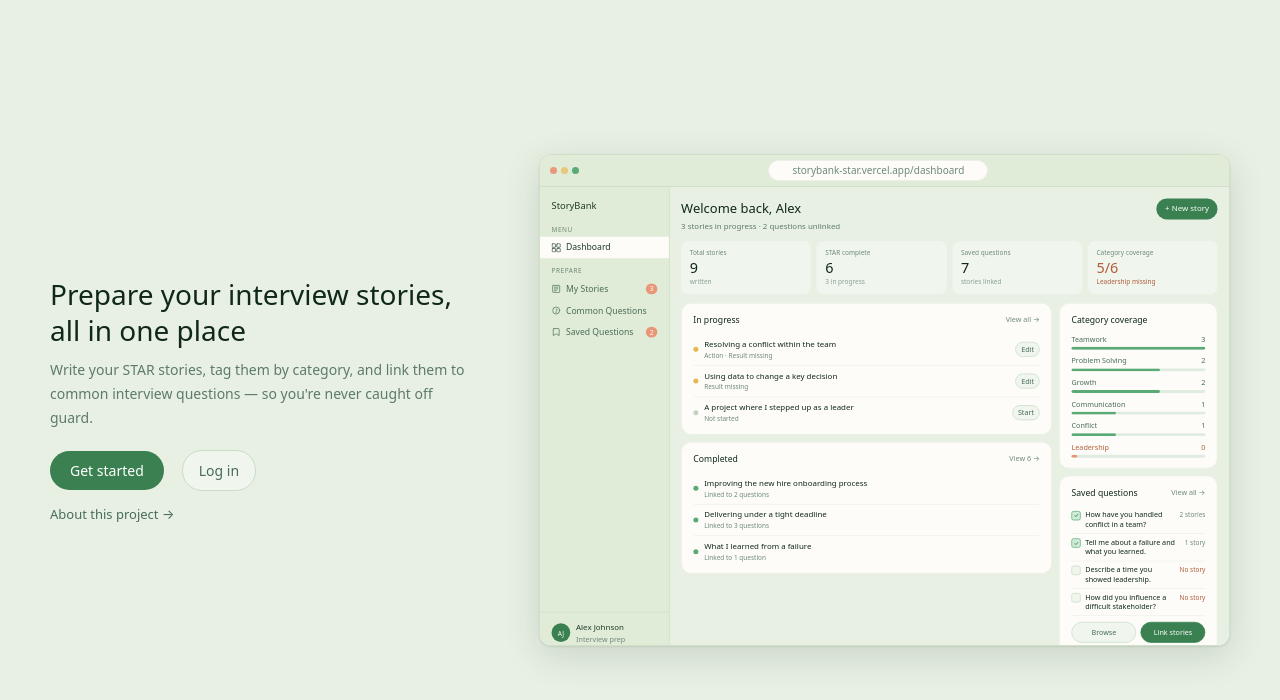
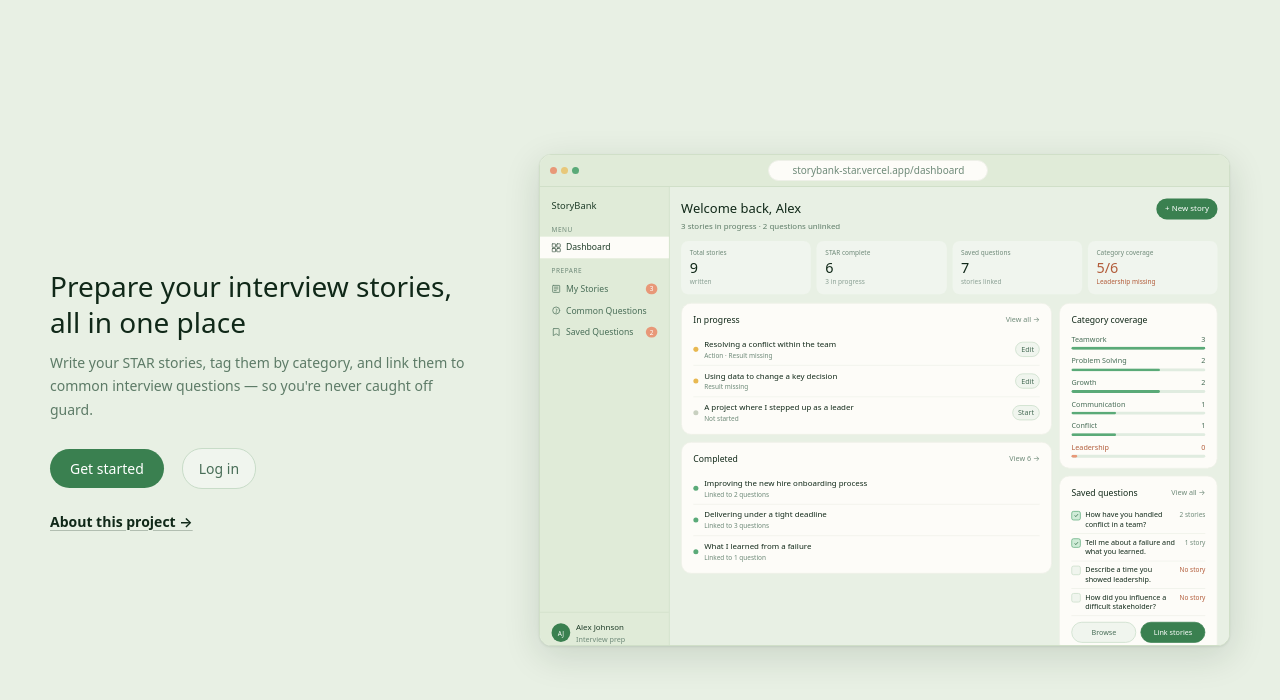
Before and after one commit to park-jenna/storybank, a Next.js app in the folder frontend/: page / in a window 1280 px wide. Shown: the top 700 px of the page. Built offline with nearby package versions, Linux system fonts and the light colour scheme; no server answers.

Commit message:
style(landing): update link styles

```diff
--- a/frontend/src/app/components.css
+++ b/frontend/src/app/components.css
@@ -1517,15 +1517,21 @@
 
 .landing-about-link {
   display: inline-block;
-  margin-top: 14px;
-  font-size: 13px;
-  color: var(--text-secondary);
+  margin-top: 22px;
+  font-size: 14px;
+  font-weight: 600;
+  color: var(--text-primary);
   text-decoration: none;
-  transition: color 0.1s;
+  transition: color 0.1s, text-decoration-color 0.1s;
+  text-decoration: underline;
+  text-decoration-thickness: 1px;
+  text-underline-offset: 3px;
+  text-decoration-color: rgba(16, 40, 24, 0.25);
 }
 
 .landing-about-link:hover {
   color: var(--text-primary);
+  text-decoration-color: rgba(16, 40, 24, 0.6);
 }
 
 .landing-hero-title {
@@ -1541,7 +1547,7 @@
   color: var(--text-muted);
   line-height: 1.7;
   max-width: 420px;
-  margin: 0 0 1.25rem;
+  margin: 0 0 1.6rem;
 }
 
 /* Reduce CTA gap for new layout */
@@ -1645,7 +1651,7 @@
   }
 
   .landing-hero-subtitle {
-    margin: 0 auto 1.25rem;
+    margin: 0 auto 1.6rem;
   }
 
   .landing-preview {
```
